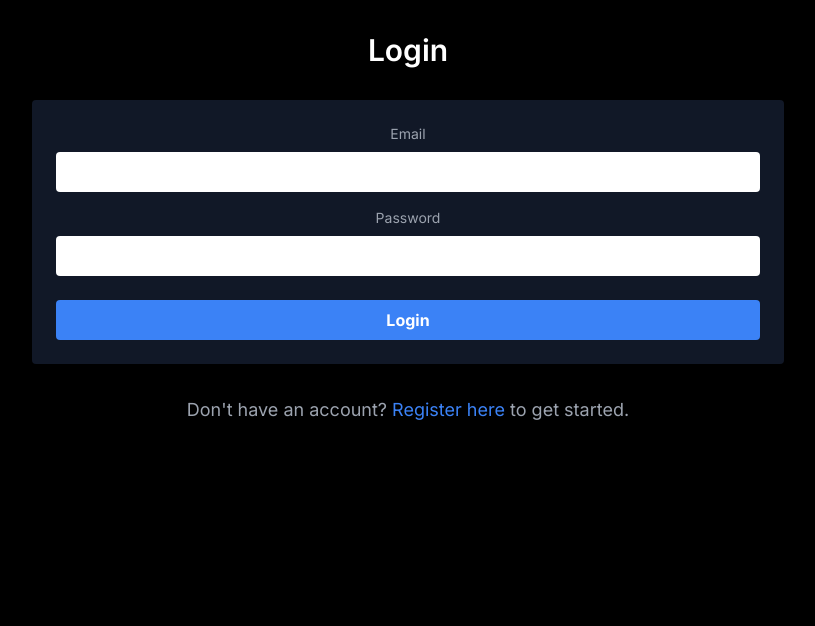
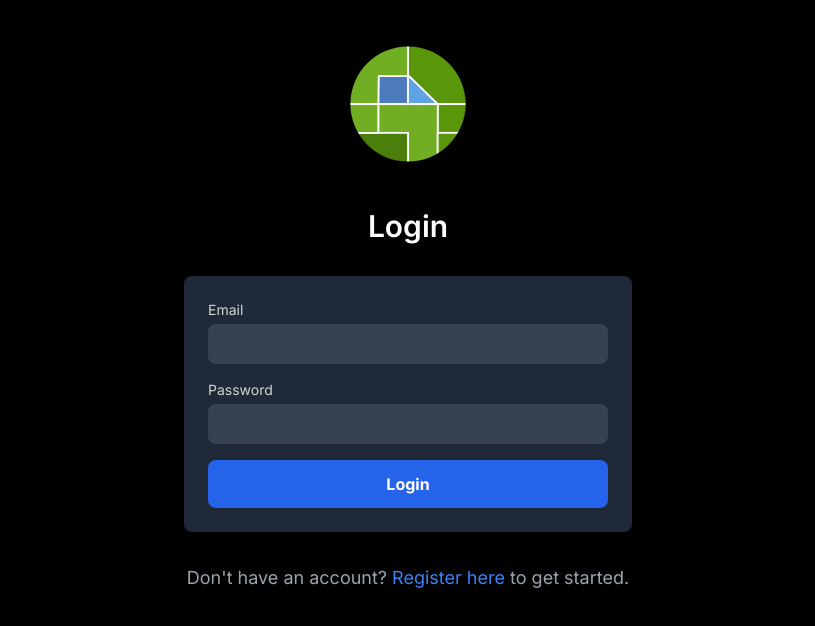
Before and after one commit to forestdatapartnership/whisp-app, a Next.js app: page /login in a window 1280 px wide. Shown: the top 626 px of the page, without its empty margins (232-1047 px from the left). Built offline with nearby package versions, Linux system fonts and the light colour scheme.

Commit message:
formatting and validation

```diff
--- a/src/app/login/page.tsx
+++ b/src/app/login/page.tsx
@@ -7,10 +7,12 @@ const LoginPage: React.FC = () => {
   const [email, setEmail] = useState("");
   const [password, setPassword] = useState("");
   const [error, setError] = useState("");
+  const [submitted, setSubmitted] = useState(false);
   const router = useRouter();
 
   const handleLogin = async (e: React.FormEvent) => {
     e.preventDefault();
+    setSubmitted(true);
     setError("");
 
     try {
@@ -24,25 +26,45 @@ const LoginPage: React.FC = () => {
 
       if (!response.ok) {
         const data = await response.json();
-        throw new Error(data.error || "Login failed");
+        throw new Error(data.error || "Invalid email or password");
       }
 
       router.push("/");
     } catch (err: any) {
       setError(err.message);
+      // We no longer reset submitted state here to keep the error visible
     }
   };
 
   return (
     <main className="text-center mx-auto px-2 max-w-3xl">
-      <h1 className="text-3xl font-semibold mt-8">Login</h1>
       <section className="mt-8">
-        {error && (
-          <div className="mb-4 text-sm text-red-500">{error}</div>
+        <div className="flex justify-center mb-6">
+          <img src="/whisp_logo.svg" alt="Whisp Logo" className="h-36" />
+        </div>
+        <h1 className="text-3xl font-semibold my-8">Login</h1>
+
+        {submitted && error && (
+          <div className="mb-6 p-3 bg-[#2B2538] border border-red-500 rounded-lg flex items-center gap-2 text-left max-w-md mx-auto">
+            <svg xmlns="http://www.w3.org/2000/svg" className="h-5 w-5 text-red-500 flex-shrink-0" viewBox="0 0 20 20" fill="currentColor">
+              <path fillRule="evenodd" d="M10 18a8 8 0 100-16 8 8 0 000 16zM8.707 7.293a1 1 0 00-1.414 1.414L8.586 10l-1.293 1.293a1 1 0 101.414 1.414L10 11.414l1.293 1.293a1 1 0 001.414-1.414L11.414 10l1.293-1.293a1 1 0 00-1.414-1.414L10 8.586 8.707 7.293z" clipRule="evenodd" />
+            </svg>
+            <span className="text-sm text-red-500">{error}</span>
+            <button
+              onClick={() => setError("")}
+              className="ml-auto text-gray-400 hover:text-gray-200"
+              aria-label="Close"
+            >
+              <svg xmlns="http://www.w3.org/2000/svg" className="h-4 w-4" viewBox="0 0 20 20" fill="currentColor">
+                <path fillRule="evenodd" d="M4.293 4.293a1 1 0 011.414 0L10 8.586l4.293-4.293a1 1 0 111.414 1.414L11.414 10l4.293 4.293a1 1 0 01-1.414 1.414L10 11.414l-4.293 4.293a1 1 0 01-1.414-1.414L8.586 10 4.293 5.707a1 1 0 010-1.414z" clipRule="evenodd" />
+              </svg>
+            </button>
+          </div>
         )}
-        <form onSubmit={handleLogin} className="bg-gray-900 p-6 rounded shadow-md">
-          <div className="mb-4">
-            <label htmlFor="email" className="block text-sm text-gray-400 mb-2">
+
+        <form onSubmit={handleLogin} className="bg-gray-800 p-6 rounded-lg shadow-lg max-w-md mx-auto">
+          <div className="mb-4 flex flex-col items-start">
+            <label htmlFor="email" className="text-sm text-gray-300 mb-1">
               Email
             </label>
             <input
@@ -50,12 +72,12 @@ const LoginPage: React.FC = () => {
               type="email"
               value={email}
               onChange={(e) => setEmail(e.target.value)}
-              className="w-full px-3 py-2 text-gray-900 rounded focus:outline-none focus:ring-2 focus:ring-blue-500"
+              className="w-full px-4 py-2 bg-gray-700 text-gray-200 rounded-lg focus:outline-none focus:ring-2 focus:ring-blue-500"
               required
             />
           </div>
-          <div className="mb-6">
-            <label htmlFor="password" className="block text-sm text-gray-400 mb-2">
+          <div className="mb-4 flex flex-col items-start">
+            <label htmlFor="password" className="text-sm text-gray-300 mb-1">
               Password
             </label>
             <input
@@ -63,13 +85,13 @@ const LoginPage: React.FC = () => {
               type="password"
               value={password}
               onChange={(e) => setPassword(e.target.value)}
-              className="w-full px-3 py-2 text-gray-900 rounded focus:outline-none focus:ring-2 focus:ring-blue-500"
+              className="w-full px-4 py-2 bg-gray-700 text-gray-200 rounded-lg focus:outline-none focus:ring-2 focus:ring-blue-500"
               required
             />
           </div>
           <button
             type="submit"
-            className="w-full py-2 px-4 bg-blue-500 text-white font-bold rounded hover:bg-blue-700 focus:outline-none focus:ring-2 focus:ring-blue-500"
+            className="w-full py-3 bg-blue-600 text-white font-bold rounded-lg hover:bg-blue-700 focus:outline-none focus:ring-2 focus:ring-blue-500"
           >
             Login
           </button>
```
